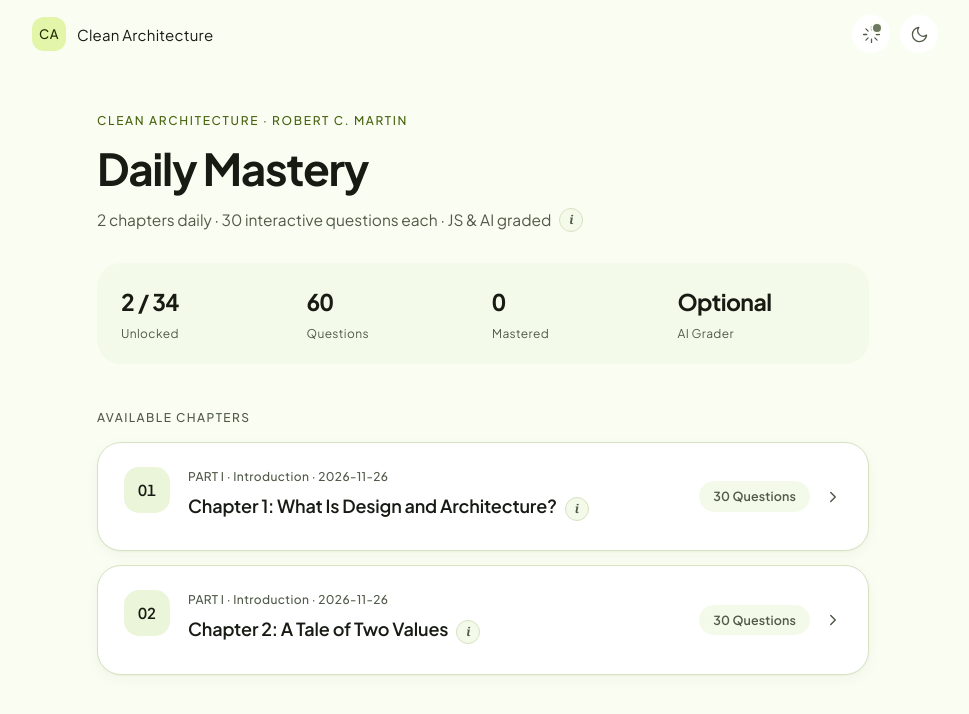
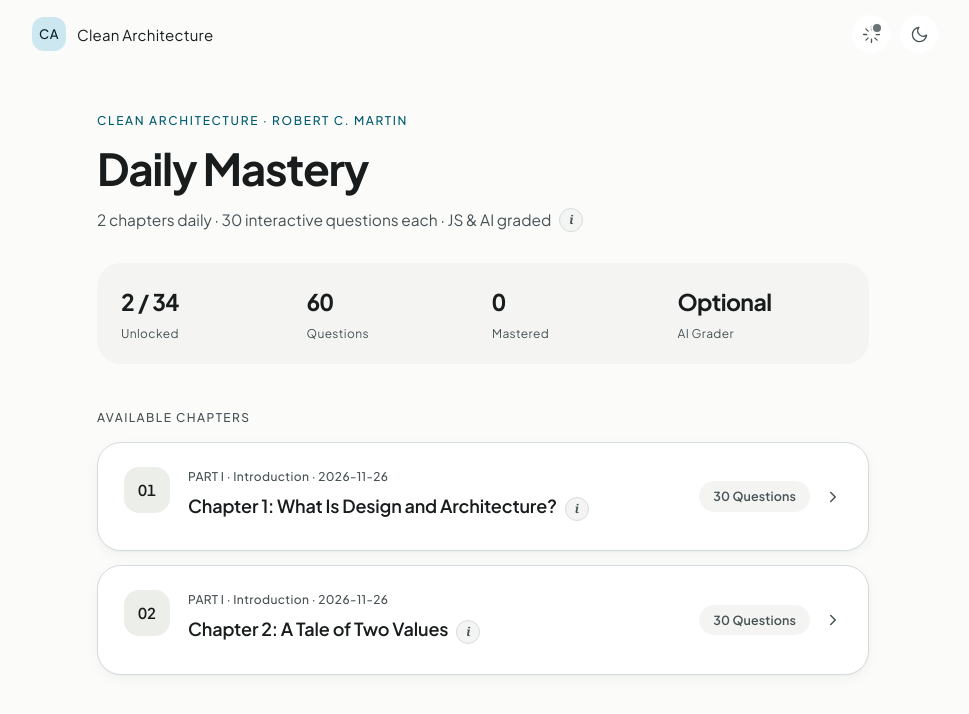
Before and after one commit to STEFANBTW/clean-architecture-mastery, a plain HTML site: page index.html in a window 1280 px wide. Shown: the whole page, without its empty margins (157-1126 px from the left). Drawn offline with Linux system fonts and the light colour scheme.

Commit message:
Add files via upload

```diff
--- a/app.js
+++ b/app.js
@@ -389,20 +389,20 @@
   }
 
   const VALID_GEMINI_MODELS = new Set([
+    "gemini-4-neon",
+    "gemini-4-argon",
+    "gemini-4-hydrogen",
     "gemini-3.8-flash",
     "gemini-3.5-flash-lite",
-    "gemini-3.6-flash",
-    "gemini-4-hydrogen",
-    "gemini-4-neon",
   ]);
 
   function getGeminiModel() {
     try {
       const saved = localStorage.getItem(STORAGE_KEYS.GEMINI_MODEL);
       if (saved && VALID_GEMINI_MODELS.has(saved)) return saved;
-      return "gemini-3.8-flash";
+      return "gemini-4-neon";
     } catch {
-      return "gemini-3.8-flash";
+      return "gemini-4-neon";
     }
   }
 
@@ -418,6 +418,7 @@
     const openBtn = document.getElementById("open-api-modal-btn");
     const closeBtn = document.getElementById("close-api-modal-btn");
     const clearBtn = document.getElementById("clear-api-key-btn");
+    const testBtn = document.getElementById("test-api-key-btn");
     const saveBtn = document.getElementById("save-api-key-btn");
     const input = document.getElementById("gemini-key-input");
     const modelSelect = document.getElementById("gemini-model-select");
@@ -427,8 +428,8 @@
       input.value = getGeminiKey();
       modelSelect.value = getGeminiModel();
       feedback.textContent = getGeminiKey()
-        ? "✓ Gemini API key is active in local storage."
-        : "No API key saved yet. Built-in Rubric Analyzer will grade open-ended answers until you add one.";
+        ? `✓ Key saved (${getGeminiModel()}). Click Test Key to verify.`
+        : "No key saved yet. Built-in Rubric Analyzer will grade written answers until you add one.";
     };
 
     openBtn.addEventListener("click", () => {
@@ -467,6 +468,41 @@
           closeTopLayer(dialog);
         }
         pressedOutside = false;
+      });
+    }
+
+    if (testBtn) {
+      testBtn.addEventListener("click", async () => {
+        const key = input.value.trim();
+        const model = modelSelect.value;
+        if (!key) {
+          feedback.textContent = "✕ Enter a Gemini API key first.";
+          return;
+        }
+        testBtn.disabled = true;
+        feedback.textContent = `Testing ${model}…`;
+        try {
+          const url = `https://generativelanguage.googleapis.com/v1beta/models/${model}:generateContent?key=${encodeURIComponent(key)}`;
+          const res = await fetch(url, {
+            method: "POST",
+            headers: { "Content-Type": "application/json" },
+            signal: AbortSignal.timeout(15_000),
+            body: JSON.stringify({
+              contents: [{ parts: [{ text: "Reply with OK" }] }],
+            }),
+          });
+          if (!res.ok) {
+            const errData = await res.json().catch(() => ({}));
+            const msg = errData?.error?.message || `HTTP ${res.status}`;
+            feedback.textContent = `✕ Failed (${model}): ${msg}`;
+          } else {
+            feedback.textContent = `✓ Working! Connected to ${model}.`;
+          }
+        } catch (err) {
+          feedback.textContent = `✕ Network/Timeout error: ${err.message}`;
+        } finally {
+          testBtn.disabled = false;
+        }
       });
     }
 
--- a/index.html
+++ b/index.html
@@ -91,16 +91,17 @@
       <div class="field-group">
         <label class="field-label" for="gemini-model-select">Model</label>
         <select id="gemini-model-select" class="field-input">
-          <option value="gemini-3.8-flash">gemini-3.8-flash (Recommended)</option>
+          <option value="gemini-4-neon">gemini-4-neon (High Thinking)</option>
+          <option value="gemini-4-argon">gemini-4-argon</option>
+          <option value="gemini-4-hydrogen">gemini-4-hydrogen (General Flagship)</option>
+          <option value="gemini-3.8-flash">gemini-3.8-flash (Fast · Recommended)</option>
           <option value="gemini-3.5-flash-lite">gemini-3.5-flash-lite (Fastest · Low Cost)</option>
-          <option value="gemini-3.6-flash">gemini-3.6-flash</option>
-          <option value="gemini-4-hydrogen">gemini-4-hydrogen (General Flagship)</option>
-          <option value="gemini-4-neon">gemini-4-neon (Deep Reasoning)</option>
         </select>
       </div>
       <p id="api-test-feedback" class="modal-desc modal-status-line"></p>
       <form method="dialog" class="modal-actions">
         <button id="clear-api-key-btn" class="btn btn-text" type="button">Clear</button>
+        <button id="test-api-key-btn" class="btn btn-tonal glimmer-btn" type="button">Test Key</button>
         <button id="close-api-modal-btn" class="btn btn-outlined glimmer-btn" type="submit" value="cancel">Cancel</button>
         <button id="save-api-key-btn" class="btn btn-filled glimmer-btn" type="button">Save</button>
       </form>
--- a/styles.css
+++ b/styles.css
@@ -64,71 +64,71 @@
 
 @layer theme {
   :root {
-    /* Tier 1: Light Palette — Bright Pastel Lemon Green (Almost White) */
-    --surface-light: #fafef2;
+    /* Tier 1: Light Palette — Original Deep Teal & Neutral Alabaster */
+    --surface-light: #fbfbfa;
     --surface-lowest-light: #ffffff;
-    --surface-low-light: #f4faea;
-    --surface-container-light: #ebf5d9;
-    --surface-high-light: #e0f0c2;
-
-    --primary-light: #47630e;
-    --on-primary-light: #fcfff5;
-    --primary-container-light: #e2f5a8;
-    --on-primary-container-light: #1e2d03;
-
-    --on-surface-light: #171b13;
-    --on-surface-variant-light: #515a49;
-    --outline-light: #6d7862;
-    --outline-variant-light: #d7e2c1;
-
-    --glimmer-edge-light: #b8e838;
-    --glimmer-soft-light: #e6fa9e;
-
-    /* Tier 1: Dark Palette — Pure Refined Greyscale + Exact Blue Accent from Reference */
-    --surface-dark: #101110;
-    --surface-lowest-dark: #161716;
-    --surface-low-dark: #1c1d1c;
-    --surface-container-dark: #232423;
-    --surface-high-dark: #2c2d2c;
+    --surface-low-light: #f4f5f3;
+    --surface-container-light: #eceee9;
+    --surface-high-light: #e3e6e1;
+
+    --primary-light: #005c6e;
+    --on-primary-light: #ffffff;
+    --primary-container-light: #cde7f0;
+    --on-primary-container-light: #001f26;
+
+    --on-surface-light: #181c1d;
+    --on-surface-variant-light: #475255;
+    --outline-light: #697376;
+    --outline-variant-light: #d5dcde;
+
+    --glimmer-edge-light: #008ca6;
+    --glimmer-soft-light: #cde7f0;
+
+    /* Tier 1: Dark Palette — Original Obsidian & Cyan-Teal */
+    --surface-dark: #111415;
+    --surface-lowest-dark: #171a1c;
+    --surface-low-dark: #1b1f22;
+    --surface-container-dark: #212629;
+    --surface-high-dark: #2b3135;
 
     --primary-dark: #7cd2e6;
     --on-primary-dark: #003641;
     --primary-container-dark: #004e5d;
     --on-primary-container-dark: #b5ebfa;
 
-    --on-surface-dark: #e8e9e7;
-    --on-surface-variant-dark: #989b96;
-    --outline-dark: #717470;
-    --outline-variant-dark: #2d2f2d;
+    --on-surface-dark: #e6eaec;
+    --on-surface-variant-dark: #9ba8ac;
+    --outline-dark: #849195;
+    --outline-variant-dark: #31393d;
 
     --glimmer-edge-dark: #7cd2e6;
     --glimmer-soft-dark: #1d6d82;
 
-    /* Tier 1: Semantic Feedback Tokens (Harmonized with Lemon-Olive & Greyscale) */
-    --success-light: #226b2a;
-    --success-dark: #88cf7c;
+    /* Tier 1: Semantic Feedback Tokens */
+    --success-light: #146c2e;
+    --success-dark: #6dd58c;
     --on-success-light: #ffffff;
-    --on-success-dark: #0a2a0d;
-    --success-container-light: #e3f4df;
-    --success-container-dark: #1b2c1a;
-    --on-success-container-light: #103814;
-    --on-success-container-dark: #c5edc0;
-
-    --error-light: #a82822;
-    --error-dark: #eb8f88;
+    --on-success-dark: #003915;
+    --success-container-light: #e2f3e7;
+    --success-container-dark: #12381e;
+    --on-success-container-light: #093816;
+    --on-success-container-dark: #b8f1c7;
+
+    --error-light: #b3261e;
+    --error-dark: #f28b82;
     --on-error-light: #ffffff;
-    --on-error-dark: #4d120f;
-    --error-container-light: #fae7e5;
-    --error-container-dark: #331b1a;
-    --on-error-container-light: #5c1310;
-    --on-error-container-dark: #f7cbc7;
-
-    --warning-light: #805200;
-    --warning-dark: #deb566;
-    --warning-container-light: #fbf1d8;
-    --warning-container-dark: #2e2514;
-    --on-warning-container-light: #422800;
-    --on-warning-container-dark: #f2d9a2;
+    --on-error-dark: #601410;
+    --error-container-light: #fce6e4;
+    --error-container-dark: #4c1614;
+    --on-error-container-light: #5c100c;
+    --on-error-container-dark: #fad2cf;
+
+    --warning-light: #855000;
+    --warning-dark: #f5bf64;
+    --warning-container-light: #fdf0d5;
+    --warning-container-dark: #3f2b08;
+    --on-warning-container-light: #422600;
+    --on-warning-container-dark: #fce0a6;
 
     /* Tier 2: Semantic Tokens (Fallback for pre-light-dark() browsers) */
     --md-surface: var(--surface-light);
```
